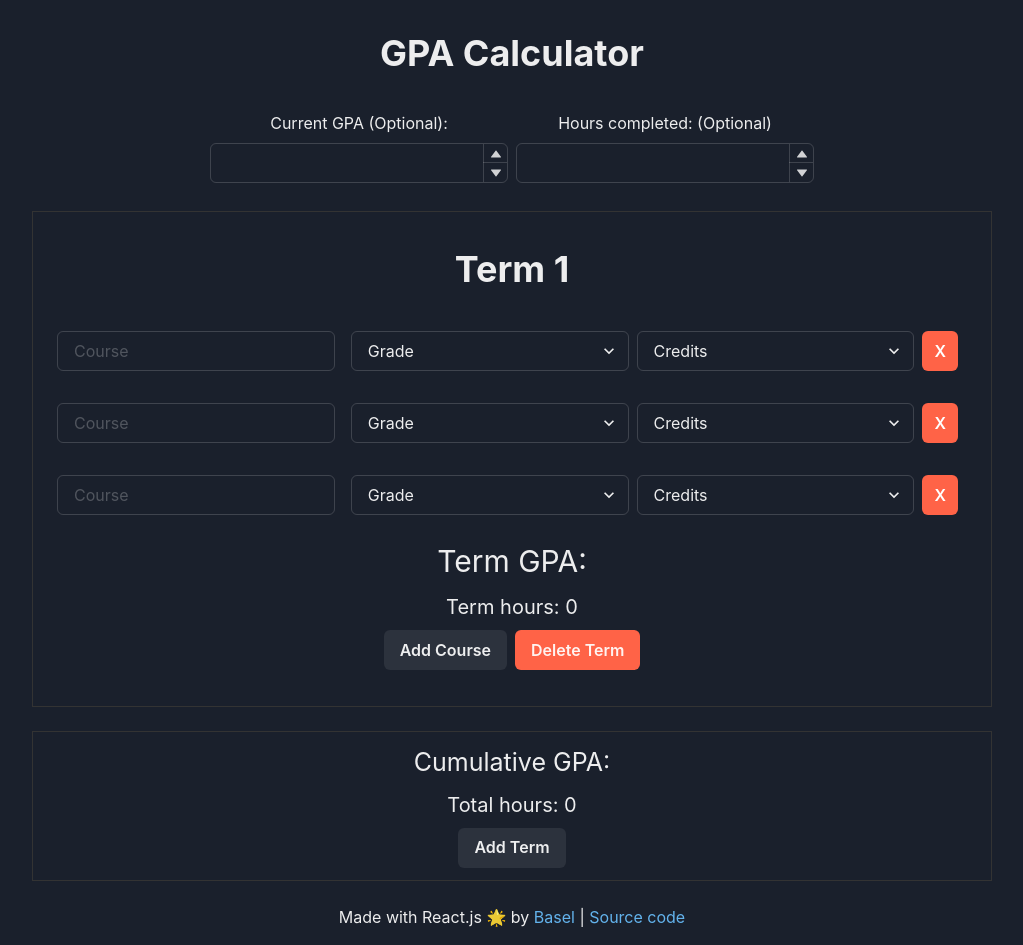
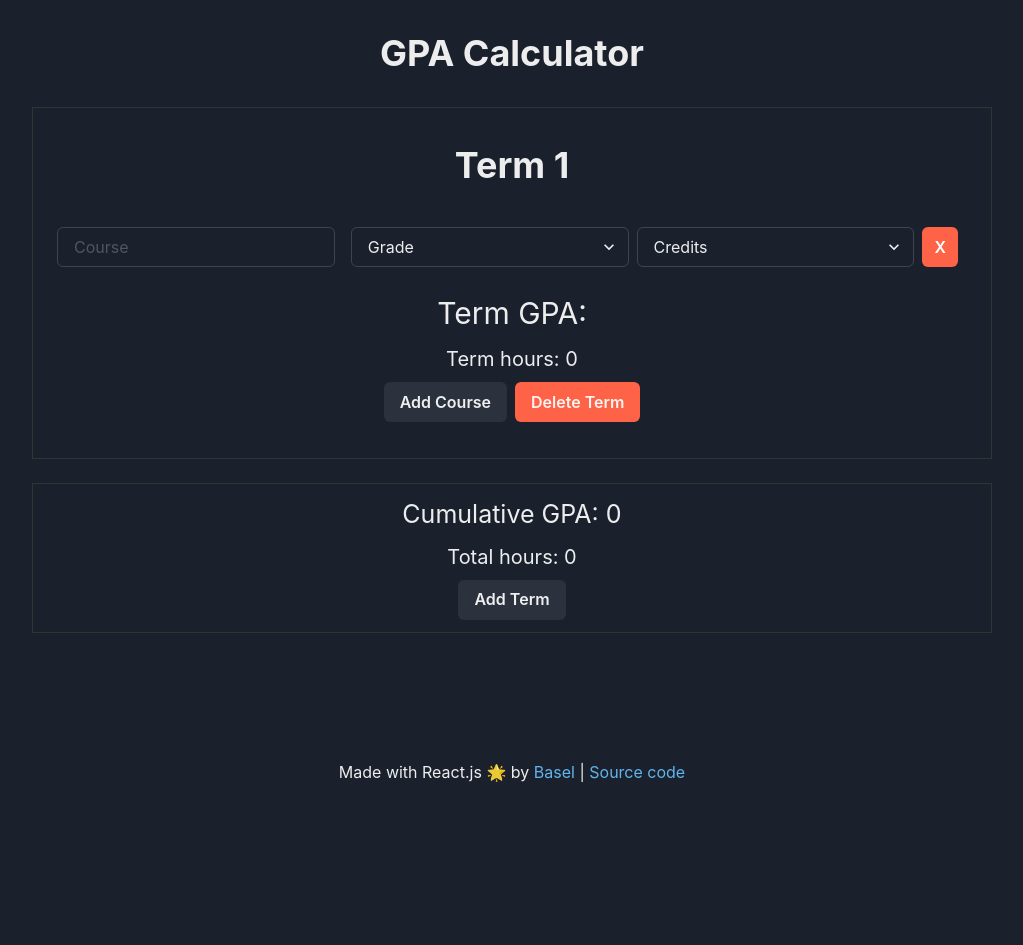
Before and after one commit to Yokozuna59/kfupm-gpa-calculator, a React (Create React App) app: page / in a window 1280 px wide. Shown: the whole page, without its empty margins (128-1151 px from the left). After the commit the page ends 800 px from the top, so only its background shows below. Built offline with nearby package versions, Linux system fonts and the light colour scheme.

Commit message:
Refactor 1

```diff
--- a/src/App.js
+++ b/src/App.js
@@ -4,8 +4,8 @@ import { Box, Flex } from "@chakra-ui/layout";
 
 import theme from "./theme";
 import Header from "./components/Header";
-import CalcContainer from "./components/CalcContainer";
 import Footer from "./components/Footer";
+import { TermsContainer } from "./components/TermsContainer";
 
 function App({ Component }) {
   return (
@@ -14,7 +14,7 @@ function App({ Component }) {
         <Flex minH="100vh" flexDir="column" justifyContent="space-between">
           <Box>
             <Header />
-            <CalcContainer />
+            <TermsContainer />
           </Box>
           <Footer />
         </Flex>
--- a/src/components/CalcContainer.js
+++ /dev/null
@@ -1,157 +0,0 @@
-import React from "react";
-
-import { Box, Text, VStack } from "@chakra-ui/layout";
-
-import { nanoid } from "nanoid";
-import { Button } from "@chakra-ui/react";
-
-import Calculator from "./Calculator";
-import CurrentGradesField from "./CurrentGradesField";
-import { calculateGPA, calculateTotalHours, getTermIndex } from "../utils";
-
-class CalcContainer extends React.Component {
-  constructor(props) {
-    super(props);
-
-    this.state = {
-      currentGrades: { gpa: null, hours: null },
-      terms: [
-        {
-          id: nanoid(4),
-          fields: [
-            { grade: "", hours: null, id: nanoid(4) },
-            { grade: "", hours: null, id: nanoid(4) },
-            { grade: "", hours: null, id: nanoid(4) },
-          ],
-        },
-      ],
-    };
-
-    this.deleteTerm = this.deleteTerm.bind(this);
-  }
-
-  addTerm() {
-    this.setState({
-      terms: [
-        ...this.state.terms,
-        { id: nanoid(4), fields: [{ grade: "", hours: null, id: nanoid(4) }] },
-      ],
-    });
-  }
-
-  deleteTerm(termId) {
-    if (this.state.terms.length === 1) return;
-
-    const filteredArray = this.state.terms.filter((elem) => elem.id !== termId);
-    this.setState({ terms: filteredArray });
-  }
-
-  addCourse(termId) {
-    const termsCopy = this.state.terms.slice();
-    const termIndex = getTermIndex(this.state.terms, termId);
-
-    termsCopy[termIndex].fields.push({ grade: "", hours: null, id: nanoid(4) });
-    this.setState({
-      terms: termsCopy,
-    });
-  }
-
-  deleteCourse(termId, courseId) {
-    const termsCopy = this.state.terms.slice();
-    const termIndex = getTermIndex(this.state.terms, termId);
-
-    if (termsCopy[termIndex].fields.length === 1) return;
-
-    termsCopy[termIndex].fields = termsCopy[termIndex].fields.filter(
-      (elem) => elem.id !== courseId
-    );
-
-    this.setState({
-      terms: termsCopy,
-    });
-  }
-
-  handleInputChange(termId, courseId, field) {
-    const terms = this.state.terms.slice();
-    const termIndex = getTermIndex(this.state.terms, termId);
-
-    terms[termIndex].fields.forEach((e, index) => {
-      if (e.id === courseId) {
-        terms[termIndex].fields[index] = field;
-      }
-    });
-
-    this.setState({
-      terms: terms,
-    });
-  }
-
-  handleCurrentGpaChange(gpa) {
-    this.setState({
-      currentGrades: { gpa: gpa, hours: this.state.currentGrades.hours },
-    });
-  }
-
-  handleCurrentHoursChange(hours) {
-    this.setState({
-      currentGrades: { gpa: this.state.currentGrades.gpa, hours: hours },
-    });
-  }
-
-  render() {
-    const allFields = [];
-    for (const term of this.state.terms) {
-      for (const field of term.fields) {
-        allFields.push(field);
-      }
-    }
-
-    let cumGPA = calculateGPA(allFields);
-    let totalHours = calculateTotalHours(allFields);
-
-    if (this.state.currentGrades.hours && this.state.currentGrades.gpa) {
-      cumGPA = (
-        (cumGPA * totalHours +
-          parseFloat(this.state.currentGrades.gpa) *
-            parseInt(this.state.currentGrades.hours)) /
-        (totalHours + parseInt(this.state.currentGrades.hours))
-      ).toFixed(3);
-
-      totalHours += parseInt(this.state.currentGrades.hours);
-    }
-
-    return (
-      <Box my="6" maxW="960px" mx="auto">
-        <CurrentGradesField
-          handleCurrentGpaChange={(e) => this.handleCurrentGpaChange(e)}
-          handleCurrentHoursChange={(e) => this.handleCurrentHoursChange(e)}
-        />
-        {this.state.terms.map((term, index) => (
-          <Calculator
-            title={"Term " + (index + 1)}
-            key={term.id}
-            id={term.id}
-            fields={term.fields}
-            deleteTerm={this.deleteTerm}
-            handleAddCourse={(id) => this.addCourse(id)}
-            handleDeleteCourse={(courseId) =>
-              this.deleteCourse(term.id, courseId)
-            }
-            handleInputChange={(courseId, field) =>
-              this.handleInputChange(term.id, courseId, field)
-            }
-          />
-        ))}
-        <VStack shouldWrapChildren="true" border="1px solid #333" py="3">
-          <Text fontSize="25" textAlign="center">
-            Cumulative GPA: {cumGPA >= 0 ? " " + cumGPA : ""}
-          </Text>
-          <Text fontSize="20">Total hours: {totalHours}</Text>
-          <Button onClick={() => this.addTerm()}>Add Term</Button>
-        </VStack>
-      </Box>
-    );
-  }
-}
-
-export default CalcContainer;
--- a/src/components/GradeField.js
+++ b/src/components/Course.js
@@ -1,7 +1,7 @@
 import React from "react";
 import { Select, Flex, Input, Button } from "@chakra-ui/react";
 
-class GradeField extends React.Component {
+export default class Course extends React.Component {
   constructor(props) {
     super(props);
 
@@ -67,7 +67,7 @@ class GradeField extends React.Component {
           size="sx"
           bgColor="tomato"
           color="white"
-          onClick={this.handleClickDelete}
+          onClick={() => this.props.deleteCourse(this.props.id)}
         >
           X
         </Button>
@@ -75,5 +75,3 @@ class GradeField extends React.Component {
     );
   }
 }
-
-export default GradeField;
--- a/src/components/CurrentGradesField.js
+++ b/src/components/CurrentGradesField.js
@@ -21,7 +21,7 @@ function CurrentGradesField(props) {
           max={4}
           step={0.1}
           name="gpa"
-          onChange={(e) => props.handleCurrentGpaChange(e)}
+          onChange={(e) => props.onGpaChange(e)}
         >
           <NumberInputField />
           <NumberInputStepper>
@@ -37,7 +37,7 @@ function CurrentGradesField(props) {
           max={150}
           name="hours"
           placeholder="Hours completed"
-          onChange={(e) => props.handleCurrentHoursChange(e)}
+          onChange={(e) => props.onHoursChange(e)}
         >
           <NumberInputField />
           <NumberInputStepper>
--- a/src/components/Calculator.js
+++ b/src/components/Term.js
@@ -2,30 +2,25 @@ import React from "react";
 import { Box, Text, Center, VStack } from "@chakra-ui/layout";
 import { Button, Heading, HStack } from "@chakra-ui/react";
 
-import GradeField from "./GradeField";
+import Course from "./Course";
 import { calculateGPA, calculateTotalHours } from "../utils";
 
-class Calculator extends React.Component {
+export default class Term extends React.Component {
   constructor(props) {
     super(props);
 
     this.handleInputChange = this.handleInputChange.bind(this);
-    this.handleDeleteTerm = this.handleDeleteTerm.bind(this);
   }
 
   handleDeleteCourse(id) {
     this.props.handleDeleteCourse(this.props.id, id);
   }
 
-  handleDeleteTerm() {
-    this.props.deleteTerm(this.props.id);
-  }
-
   handleInputChange(event, id) {
     let fieldIndex;
 
-    for (let i = 0; i < this.props.fields.length; i++) {
-      const field = this.props.fields[i];
+    for (let i = 0; i < this.props.courses.length; i++) {
+      const field = this.props.courses[i];
       if (id === field.id) {
         fieldIndex = i;
         break;
@@ -33,30 +28,32 @@ class Calculator extends React.Component {
     }
 
     const key = event.target.name;
-    const field = { ...this.props.fields[fieldIndex] };
+    const field = { ...this.props.courses[fieldIndex] };
 
     field[key] = event.target.value;
 
-    this.props.handleInputChange(id, field);
+    this.props.handleCourseChange(id, field);
   }
 
   render() {
-    const gpa = calculateGPA(this.props.fields);
-    const totalHours = calculateTotalHours(this.props.fields);
+    const gpa = calculateGPA(this.props.courses);
+    const totalHours = calculateTotalHours(this.props.courses);
 
     return (
       <Box border="1px solid #333" py="9" my="6" maxW="960px" mx="auto">
         <Heading mb="8" textAlign="center">
           {this.props.title}
         </Heading>
-        {this.props.fields.map((field) => (
-          <GradeField
+        {this.props.courses.map((field) => (
+          <Course
             grade={field.grade}
             hours={field.hours}
             key={field.id}
             id={field.id}
             handleInputChange={this.handleInputChange}
-            deleteField={this.props.handleDeleteCourse}
+            deleteCourse={(courseId) =>
+              this.props.deleteCourse(this.props.id, courseId)
+            }
           />
         ))}
         <Center textAlign="center">
@@ -69,10 +66,13 @@ class Calculator extends React.Component {
             </Box>
             <Text fontSize="20">Term hours: {totalHours}</Text>
             <HStack>
-              <Button onClick={() => this.props.handleAddCourse(this.props.id)}>
+              <Button onClick={() => this.props.addCourse(this.props.id)}>
                 Add Course
               </Button>
-              <Button bgColor="tomato" onClick={() => this.handleDeleteTerm()}>
+              <Button
+                bgColor="tomato"
+                onClick={() => this.props.deleteTerm(this.props.id)}
+              >
                 Delete Term
               </Button>
             </HStack>
@@ -82,5 +82,3 @@ class Calculator extends React.Component {
     );
   }
 }
-
-export default Calculator;
--- /dev/null
+++ b/src/components/TermsContainer.js
@@ -0,0 +1,53 @@
+import React, { useState } from "react";
+
+import { Box, Text, VStack } from "@chakra-ui/layout";
+
+import { nanoid } from "nanoid";
+import { Button } from "@chakra-ui/react";
+
+import Term from "./Term";
+import CurrentGradesField from "./CurrentGradesField";
+import { useTerms } from "../hooks/useTerms";
+
+export function TermsContainer() {
+  const [currentGpa, setCurrentGpa] = useState(null);
+  const [currentHours, setCurrentHours] = useState(null);
+  const {
+    terms,
+    addTerm,
+    deleteTerm,
+    addCourse,
+    deleteCourse,
+    handleCourseChange,
+  } = useTerms();
+
+  return (
+    <Box my="6" maxW="960px" mx="auto">
+      {/* <CurrentGradesField
+        onGpaChange={(e) => setCurrentGpa(e.target.value)}
+        onHoursChange={(e) => setCurrentHours(e.target.value)}
+      /> */}
+      {terms.map((term, index) => (
+        <Term
+          title={"Term " + (index + 1)}
+          key={term.id}
+          id={term.id}
+          courses={term.courses}
+          deleteTerm={deleteTerm}
+          addCourse={addCourse}
+          deleteCourse={deleteCourse}
+          handleCourseChange={(courseId, course) =>
+            handleCourseChange(term.id, courseId, course)
+          }
+        />
+      ))}
+      <VStack shouldWrapChildren="true" border="1px solid #333" py="3">
+        <Text fontSize="25" textAlign="center">
+          Cumulative GPA: 0{/* {cumGPA >= 0 ? " " + cumGPA : ""} */}
+        </Text>
+        <Text fontSize="20">Total hours: {0}</Text>
+        <Button onClick={() => addTerm()}>Add Term</Button>
+      </VStack>
+    </Box>
+  );
+}
--- /dev/null
+++ b/src/hooks/useTerms.js
@@ -0,0 +1,91 @@
+import { nanoid } from "nanoid";
+import { useState } from "react";
+import { calculateGPA, calculateTotalHours } from "../utils";
+
+export function useTerms() {
+  const [terms, setTerms] = useState([
+    {
+      id: nanoid(4),
+      courses: [{ grade: "", hours: null, id: nanoid(4) }],
+    },
+  ]);
+
+  const addTerm = () => {
+    setTerms([
+      ...terms,
+      {
+        id: nanoid(4),
+        courses: [{ grade: "", hours: null, id: nanoid(4) }],
+      },
+    ]);
+  };
+  const deleteTerm = (termId) => {
+    if (terms.length === 1) return;
+
+    const filteredTerms = terms.filter((term) => term.id !== termId);
+    setTerms(filteredTerms);
+  };
+
+  const addCourse = (termId) => {
+    const termsCopy = terms.slice(0);
+    const targetTermIndex = terms.findIndex((term) => term.id === termId);
+    const targetTerm = terms[targetTermIndex];
+    // const termCourses = targetTerm.courses;
+
+    termsCopy[targetTermIndex] = {
+      id: targetTerm.id,
+      courses: [
+        ...targetTerm.courses,
+        { grade: "", hours: null, id: nanoid(4) },
+      ],
+    };
+
+    setTerms(termsCopy);
+  };
+  const deleteCourse = (termId, courseId) => {
+    const termsCopy = terms.slice(0);
+    const targetTermIndex = terms.findIndex((term) => term.id === termId);
+    const targetTerm = terms[targetTermIndex];
+
+    if (targetTerm.courses.length === 1) return;
+
+    termsCopy[targetTermIndex] = {
+      id: targetTerm.id,
+      courses: targetTerm.courses.filter((course) => course.id !== courseId),
+    };
+    setTerms(termsCopy);
+  };
+
+  // This needs refactoring..
+  const handleCourseChange = (termId, courseId, field) => {
+    const termsCopy = terms.slice(0);
+    const targetTermIndex = terms.findIndex((term) => term.id === termId);
+    const targetTerm = termsCopy[targetTermIndex];
+
+    targetTerm.courses.forEach((course, index) => {
+      if (course.id === courseId) {
+        targetTerm.courses[index] = field;
+      }
+    });
+    setTerms(termsCopy);
+  };
+
+  return {
+    terms,
+    addTerm,
+    deleteTerm,
+    addCourse,
+    deleteCourse,
+    handleCourseChange,
+  };
+}
+
+export function useTermData(courses) {
+  const gpa = calculateGPA(courses);
+  const totalHours = calculateTotalHours(courses);
+
+  return {
+    gpa,
+    totalHours,
+  };
+}
```
